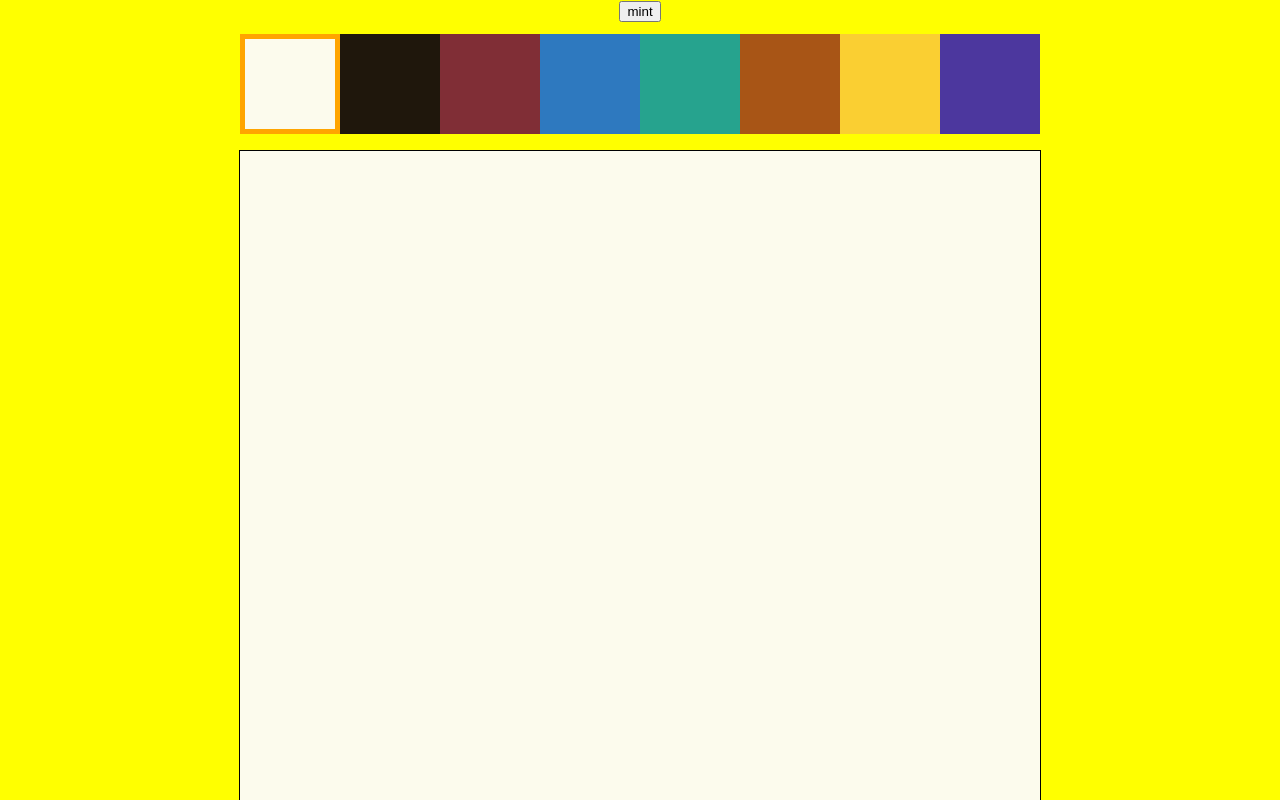
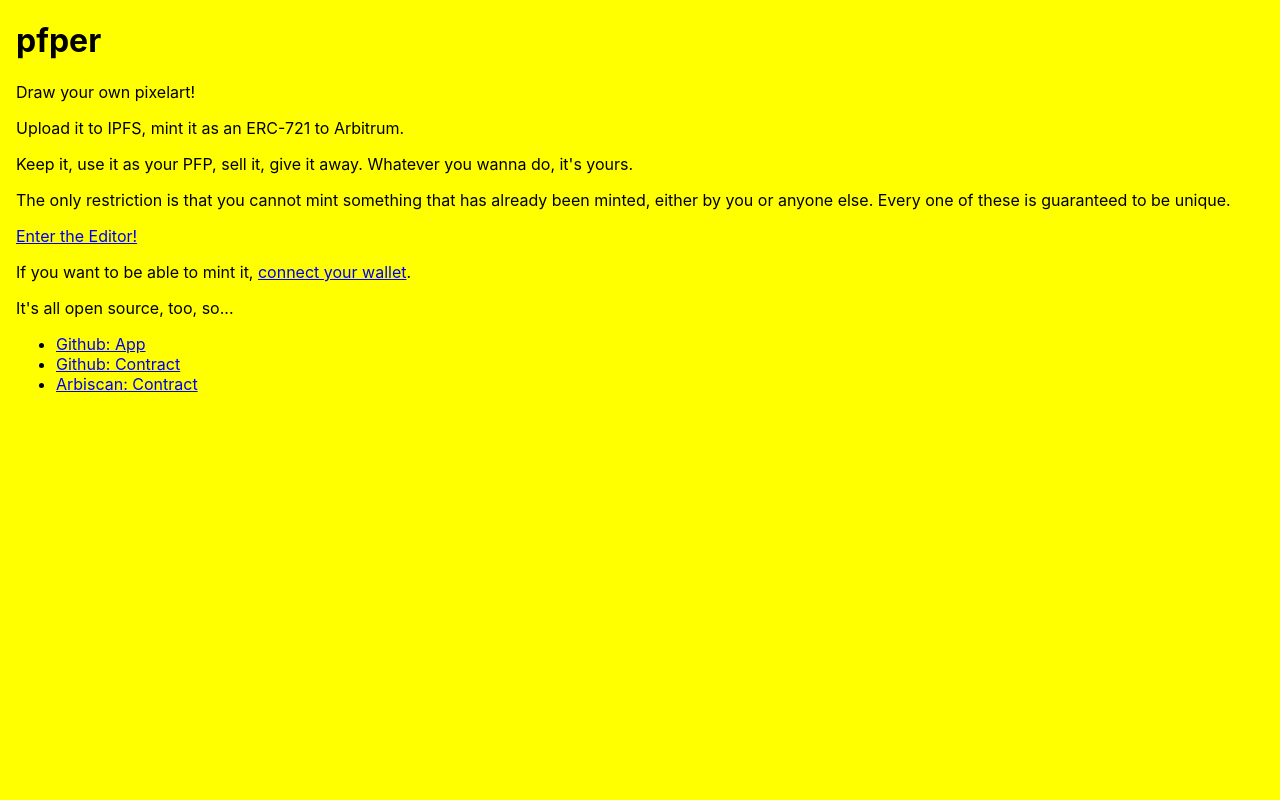
Before and after one commit to sirsean/pfper, a React (Create React App) app: page / in a window 1280 px wide. Shown: the top 800 px of the page. Built offline with nearby package versions, Linux system fonts and the light colour scheme; what nft.storage would draw is missing.

Commit message:
some routes

```diff
--- a/package.json
+++ b/package.json
@@ -11,6 +11,7 @@
     "react": "^18.2.0",
     "react-dom": "^18.2.0",
     "react-redux": "^8.0.2",
+    "react-router-dom": "^6.3.0",
     "react-scripts": "5.0.1",
     "web-vitals": "^2.1.4"
   },
--- a/src/App.css
+++ b/src/App.css
@@ -1,4 +1,9 @@
-.App {
+
+.Home {
+    margin: 16px;
+}
+
+.MintBar {
   text-align: center;
 }
 
--- a/src/App.js
+++ b/src/App.js
@@ -1,6 +1,13 @@
 import React from 'react';
 import { Provider, useSelector } from 'react-redux';
 import { createSlice, configureStore } from '@reduxjs/toolkit';
+import {
+    BrowserRouter as Router,
+    Routes,
+    Route,
+    Link,
+    useParams,
+} from 'react-router-dom';
 import { NFTStorage, Blob } from 'nft.storage';
 import './App.css';
 
@@ -172,14 +179,65 @@ function MintBar() {
     );
 }
 
+function Editor() {
+    return (
+        <div className="Editor">
+            <MintBar />
+            <ColorPicker />
+            <Pfp />
+        </div>
+    );
+}
+
+function Home() {
+    return (
+        <div className="Home">
+            <h1>pfper</h1>
+            <p>Draw your own pixelart!</p>
+            <p>Upload it to IPFS, mint it as an ERC-721 to Arbitrum.</p>
+            <p>Keep it, use it as your PFP, sell it, give it away. Whatever you wanna do, it's yours.</p>
+            <p>The only restriction is that you cannot mint something that has already been minted, either by you or anyone else. Every one of these is guaranteed to be unique.</p>
+            <p><Link to="/editor">Enter the Editor!</Link></p>
+            <p>If you want to be able to mint it, <a href="#">connect your wallet</a>.</p>
+            <p>It's all open source, too, so...</p>
+            <ul>
+                <li><a href="#">Github: App</a></li>
+                <li><a href="#">Github: Contract</a></li>
+                <li><a href="#">Arbiscan: Contract</a></li>
+            </ul>
+        </div>
+    );
+}
+
+function Token() {
+    const { tokenId } = useParams();
+    return (
+        <div className="Token">
+            <h1>pfper #{tokenId}</h1>
+        </div>
+    );
+}
+
+function Address() {
+    const { address } = useParams();
+    return (
+        <div className="Address">
+            <h1>{address}</h1>
+        </div>
+    );
+}
+
 function App() {
     return (
         <Provider store={store}>
-            <div className="App">
-                <MintBar />
-                <ColorPicker />
-                <Pfp />
-            </div>
+            <Router>
+                <Routes>
+                    <Route path="/" element={<Home />} />
+                    <Route path="/editor" element={<Editor />} />
+                    <Route path="/token/:tokenId" element={<Token />} />
+                    <Route path="/address/:address" element={<Address />} />
+                </Routes>
+            </Router>
         </Provider>
     );
 }
```
Also changed, not shown: 1 other file (tests, documents, lock files or other folders).
